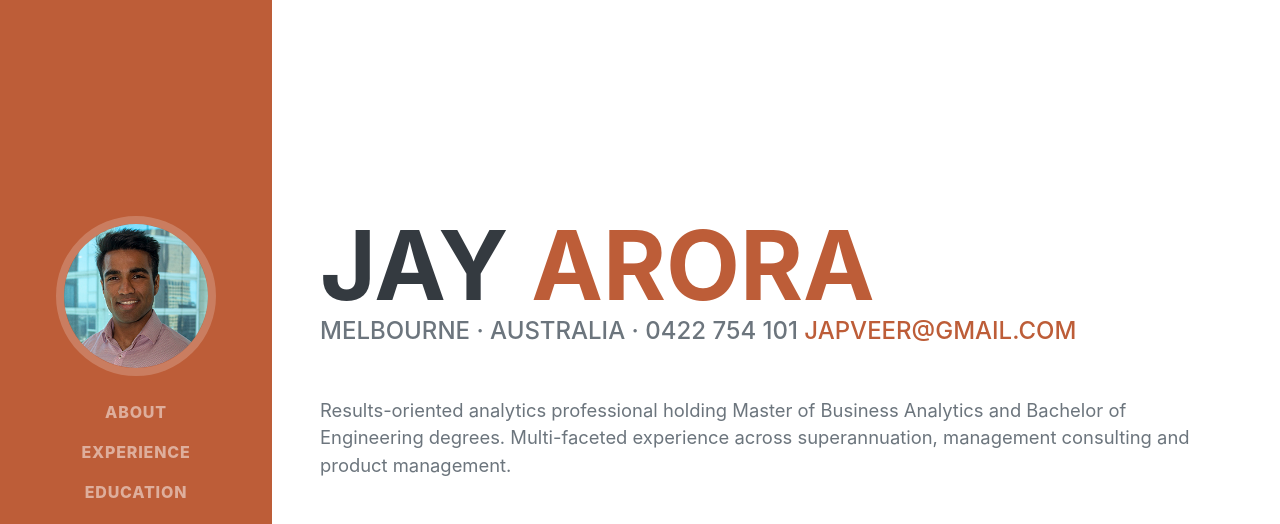
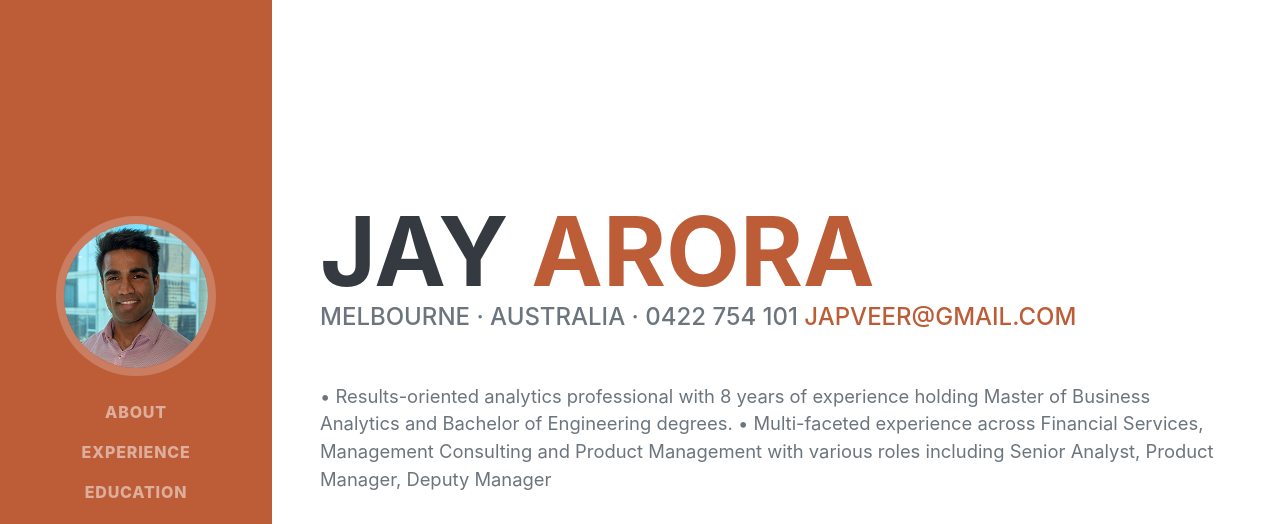
Before and after one commit to j-arora/j-arora.github.io, a plain HTML site: page index.html in a window 1280 px wide. Shown: the top 524 px of the page. Drawn offline with nearby package versions, Linux system fonts and the light colour scheme; a web font is replaced by a local one.

Commit message:
test changes

```diff
--- a/index.html
+++ b/index.html
@@ -46,7 +46,8 @@
                         Melbourne · Australia · 0422 754 101
                         <a href="mailto:japveer@gmail.com">japveer@gmail.com</a>
                     </div>
-                    <p class="lead mb-5">Results-oriented analytics professional holding Master of Business Analytics and Bachelor of Engineering degrees. Multi-faceted experience across superannuation, management consulting and product management.</p>
+                    <p class="lead mb-5">•	Results-oriented analytics professional with 8 years of experience holding Master of Business Analytics and Bachelor of Engineering degrees.
+                        • Multi-faceted experience across Financial Services, Management Consulting and Product Management with various roles including Senior Analyst, Product Manager, Deputy Manager </p>
                     <div class="social-icons">
                         <a class="social-icon" href="https://www.linkedin.com/in/jayarora0512" target='_blank'><i class="fab fa-linkedin-in"></i></a>
                     </div>
```
